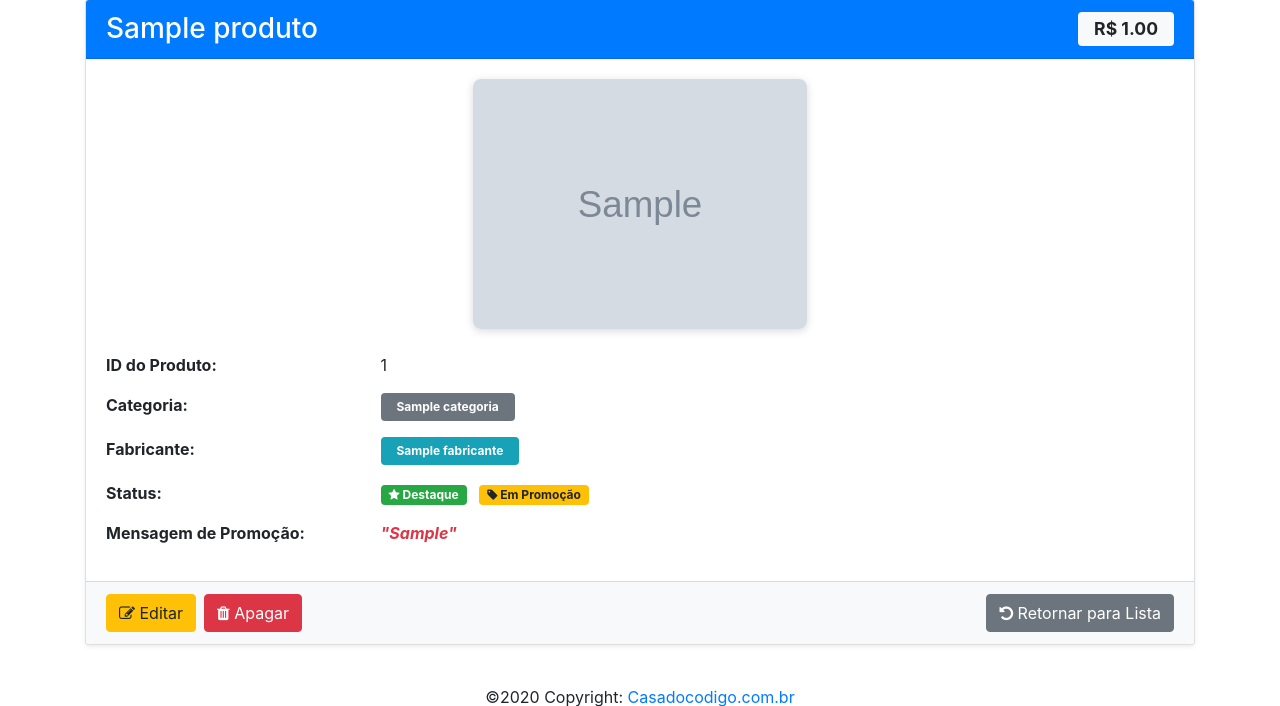
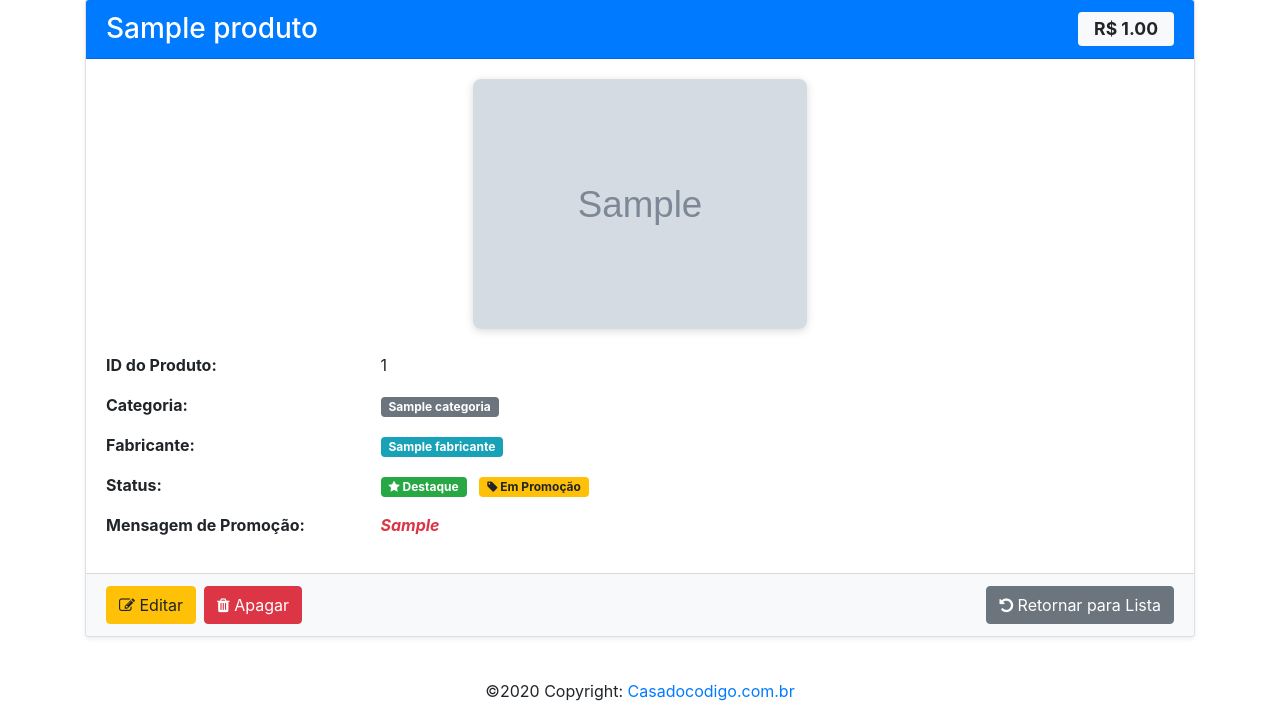
Before and after one commit to luuuuuqui/progweb, a Django app: page /produto/details/1 in a window 1280 px wide. Shown: the part 81-787 px from the top of the page. Run offline with Django 5.2, Linux system fonts and the light colour scheme; tables that the repository leaves empty hold one stand-in row (values such as "Sample post"); grey boxes marked "Sample" are stand-in pictures; some libraries are stand-ins or nearby versions.

Commit message:
ajusta detalhes de produto

```diff
--- a/templates/produto/produto-details.html
+++ b/templates/produto/produto-details.html
@@ -30,7 +30,7 @@
                     <div class="col-md-3 font-weight-bold">Categoria:</div>
                     <div class="col-md-9">
                         {% if produto.categoria %}
-                            <span class="badge badge-secondary py-2 px-3">{{ produto.categoria.nome }}</span>
+                            <span class="badge badge-secondary py-1 px-2">{{ produto.categoria.nome }}</span>
                         {% else %}
                             <span class="text-muted">Nenhuma</span>
                         {% endif %}
@@ -41,7 +41,7 @@
                     <div class="col-md-3 font-weight-bold">Fabricante:</div>
                     <div class="col-md-9">
                         {% if produto.fabricante %}
-                            <span class="badge badge-info py-2 px-3">{{ produto.fabricante.nome }}</span>
+                            <span class="badge badge-info py-1 px-2">{{ produto.fabricante.nome }}</span>
                         {% else %}
                             <span class="text-muted">Nenhum</span>
                         {% endif %}
@@ -67,7 +67,7 @@
                 <div class="row mb-3">
                     <div class="col-md-3 font-weight-bold">Mensagem de Promoção:</div>
                     <div class="col-md-9 text-danger font-italic font-weight-bold">
-                        "{{ produto.msg_promocao }}"
+                        {{ produto.msg_promocao }}
                     </div>
                 </div>
                 {% endif %}
```
